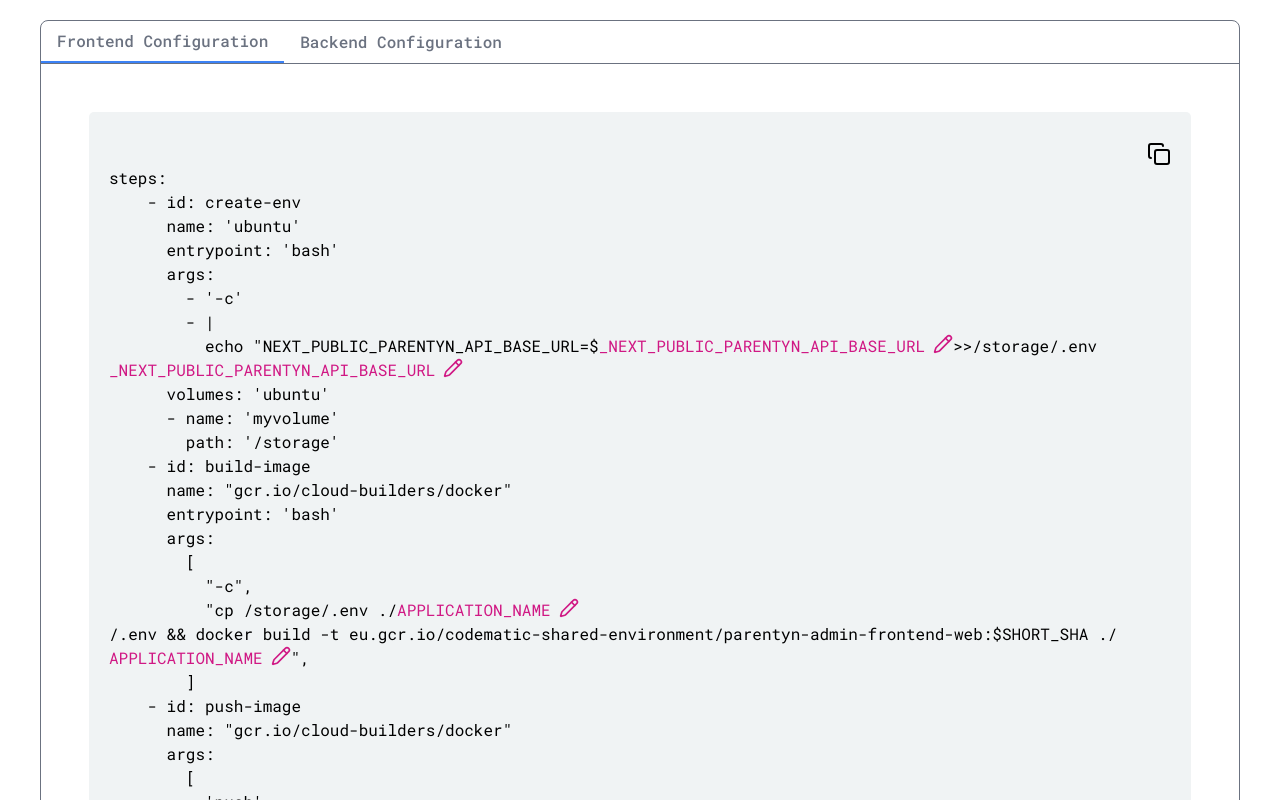
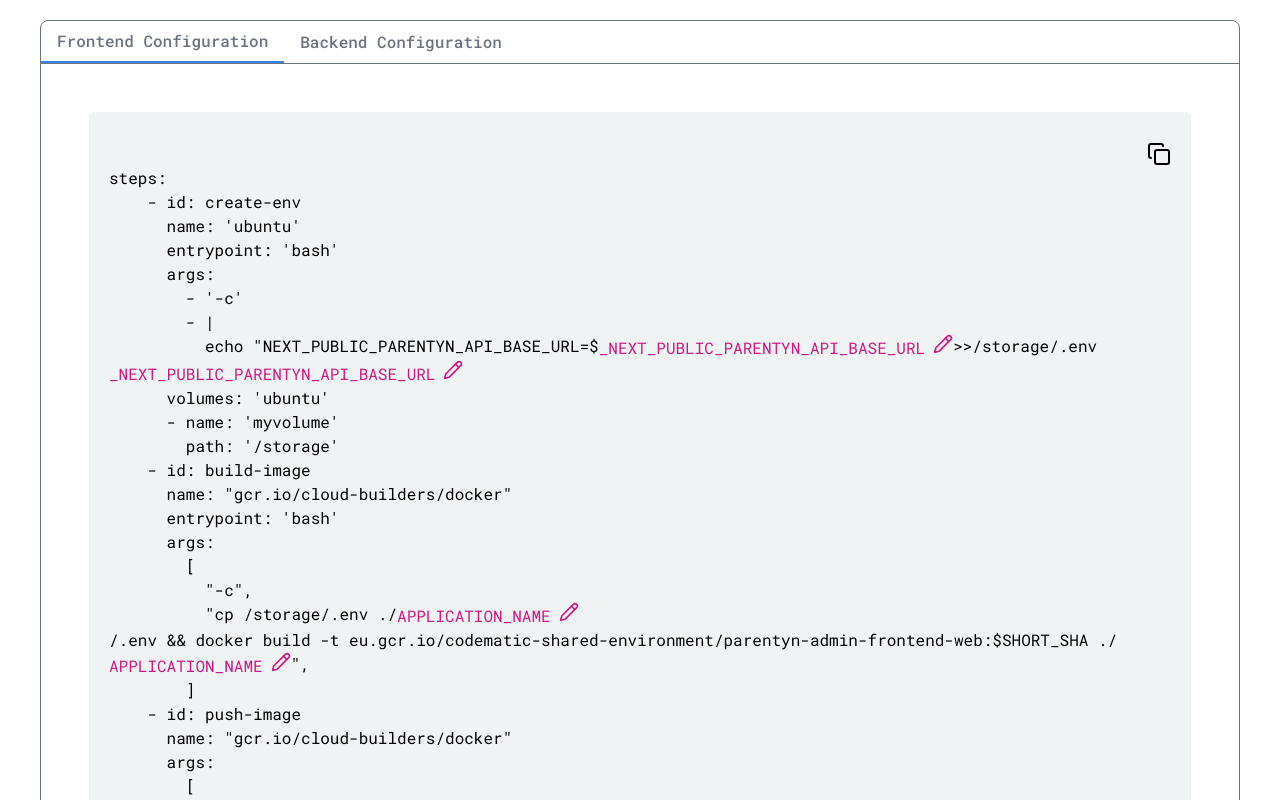
Before and after one commit to code-matic/ToolKits, a React (Vite) app in the folder codeblock-toolkit/: page / in a window 1280 px wide. Shown: the top 800 px of the page. Built offline with nearby package versions, Linux system fonts and the light colour scheme.

Commit message:
Removed extra spacing around dynamic text

```diff
--- a/codeblock-toolkit/src/components/DynamicInput.tsx
+++ b/codeblock-toolkit/src/components/DynamicInput.tsx
@@ -66,12 +66,12 @@
     </div>
   ) : (
     <span
-      className={`flex w-[${values[field].length}ch]`}
-      onClick={() => {
-        console.log('click')
-        setIsEditing(true);}}
-      style={{ cursor: 'pointer', color: '#d01884' }}>
-      {values[field]} <span className="edit-icon ml-2 flex"><Editicon /></span>
+      onClick={() => setIsEditing(true)}
+      style={{ cursor: 'pointer', color: '#d01884', display: 'inline-block' }}>
+      {values[field]}
+      <span className="edit-icon ml-2" style={{ display: 'inline-block' }}>
+        <Editicon />
+      </span>
     </span>
   );
 };
```
